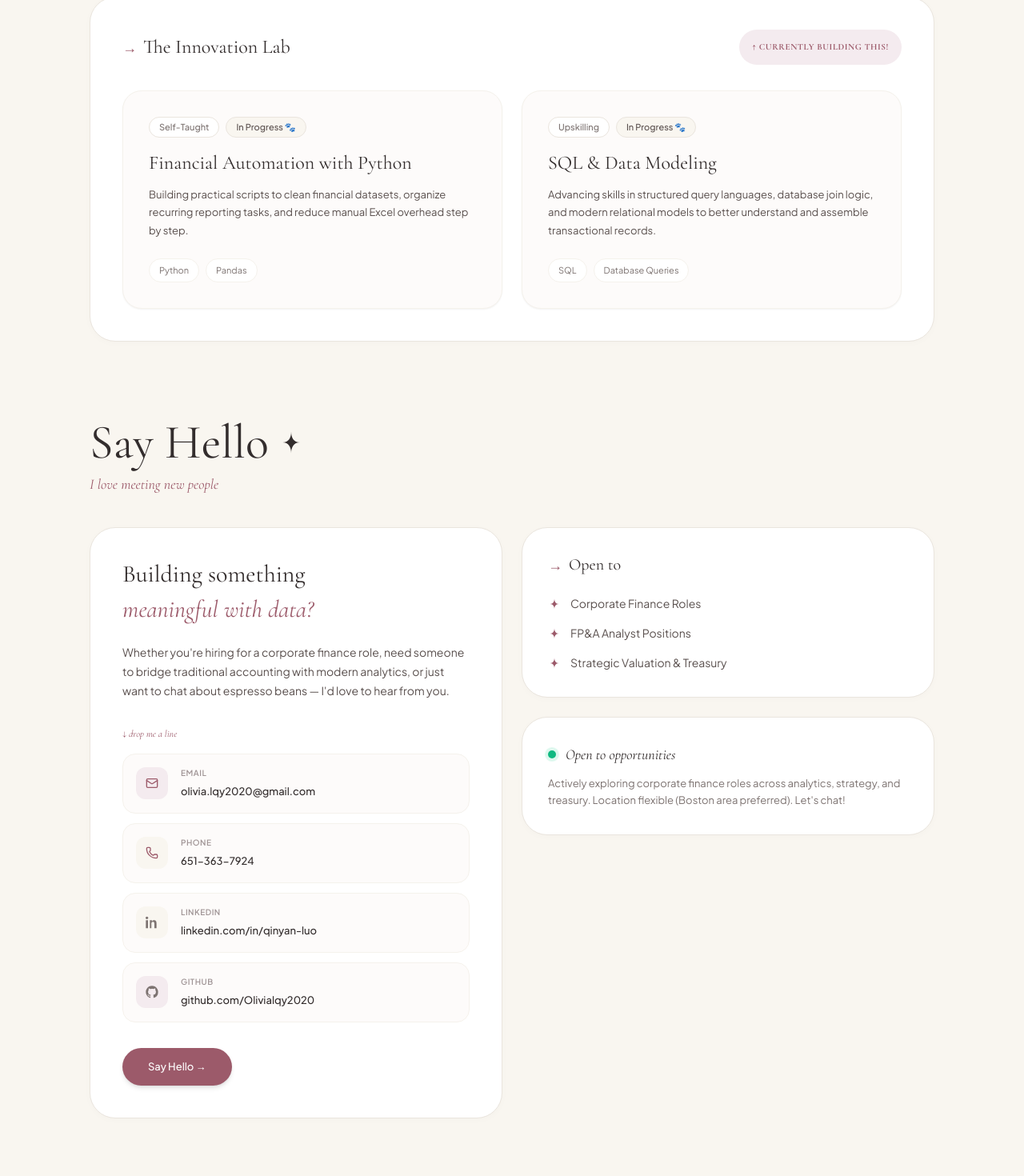
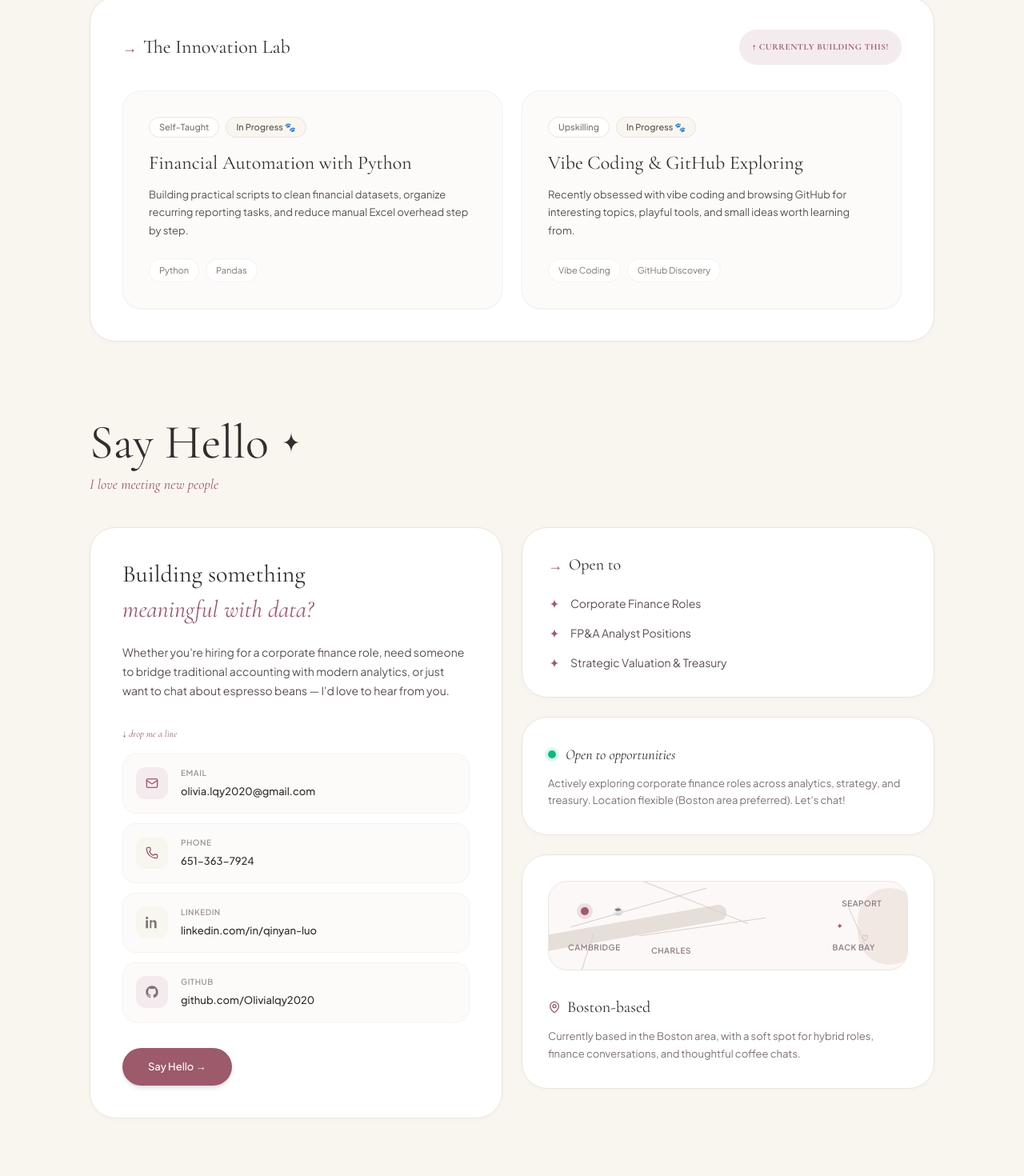
Before and after one commit to Olivialqy2020/olivia-portfolio, a React (Vite) app: page / in a window 1280 px wide. Shown: the part 2639-4109 px from the top of the page at 80% size. Built offline with nearby package versions, Linux system fonts and the light colour scheme; the HTML template or start-up script is replaced by a standard one.

Commit message:
Update innovation lab and contact location

```diff
--- a/src/App.tsx
+++ b/src/App.tsx
@@ -370,9 +370,9 @@ export default function App() {
               </div>
               <div className="bg-[#FDFBFA] border border-[#F5F2EC] rounded-[24px] p-8 hover:border-[#EAE5DE] transition-colors group shadow-sm">
                 <div className="flex items-center gap-2 mb-4"><span className="px-3 py-1 rounded-full border border-[#EAE5DE] text-[#7D7371] text-[11px] font-medium bg-white">Upskilling</span><span className="px-3 py-1 rounded-full bg-[#F9F6F0] text-[#5A504E] text-[11px] font-medium flex items-center gap-1 border border-[#EAE5DE]">In Progress 🐾</span></div>
-                <h4 className="font-serif-elegant text-2xl text-[#332D2D] mb-3">SQL & Data Modeling</h4>
-                <p className="text-[13px] text-[#5A504E] leading-[1.7] mb-6">Advancing skills in structured query languages, database join logic, and modern relational models to better understand and assemble transactional records.</p>
-                <div className="flex flex-wrap gap-2"><span className="px-3 py-1.5 rounded-full bg-white border border-[#F5F2EC] text-[#7D7371] text-[11px]">SQL</span><span className="px-3 py-1.5 rounded-full bg-white border border-[#F5F2EC] text-[#7D7371] text-[11px]">Database Queries</span></div>
+                <h4 className="font-serif-elegant text-2xl text-[#332D2D] mb-3">Vibe Coding & GitHub Exploring</h4>
+                <p className="text-[13px] text-[#5A504E] leading-[1.7] mb-6">Recently obsessed with vibe coding and browsing GitHub for interesting topics, playful tools, and small ideas worth learning from.</p>
+                <div className="flex flex-wrap gap-2"><span className="px-3 py-1.5 rounded-full bg-white border border-[#F5F2EC] text-[#7D7371] text-[11px]">Vibe Coding</span><span className="px-3 py-1.5 rounded-full bg-white border border-[#F5F2EC] text-[#7D7371] text-[11px]">GitHub Discovery</span></div>
               </div>
             </div>
           </div>
@@ -404,6 +404,29 @@ export default function App() {
                 <div className="flex items-center gap-3 mb-3"><span className="relative flex h-2.5 w-2.5"><span className="animate-ping absolute inline-flex h-full w-full rounded-full bg-emerald-400 opacity-75"></span><span className="relative inline-flex rounded-full h-2.5 w-2.5 bg-emerald-500"></span></span><span className="font-serif-elegant italic text-lg text-[#332D2D]">{text.availability}</span></div>
                 <p className="text-[13px] text-[#7D7371] leading-relaxed">{text.availabilityBody}</p>
               </div>
+              <div className="bg-white border border-[#EAE5DE] rounded-[32px] p-8 shadow-[0_2px_10px_rgba(0,0,0,0.02)] overflow-hidden relative">
+                <div className="absolute inset-x-8 top-8 h-28 rounded-[24px] bg-[#FCF8F7] border border-[#EAE5DE] overflow-hidden">
+                  <div className="absolute -left-4 top-12 h-5 w-60 rotate-[-10deg] rounded-full bg-[#E6DED8]" />
+                  <div className="absolute right-[-18px] top-2 h-24 w-20 rounded-full bg-[#F1E8E4]" />
+                  <div className="absolute left-6 top-8 h-px w-44 rotate-[-16deg] bg-[#D8CFC7]" />
+                  <div className="absolute left-16 top-4 h-px w-48 rotate-[22deg] bg-[#D8CFC7]" />
+                  <div className="absolute left-28 top-14 h-px w-40 rotate-[-8deg] bg-[#D8CFC7]" />
+                  <div className="absolute left-12 top-16 h-12 w-px rotate-[18deg] bg-[#D8CFC7]" />
+                  <div className="absolute right-16 top-6 h-14 w-px rotate-[-24deg] bg-[#D8CFC7]" />
+                  <span className="absolute left-10 top-8 h-2.5 w-2.5 rounded-full bg-[#9C5A6A] shadow-[0_0_0_5px_rgba(156,90,106,0.16)]" />
+                  <span className="absolute left-20 top-7 text-[11px] text-[#9C5A6A]">☕</span>
+                  <span className="absolute right-20 top-12 text-[10px] text-[#9C5A6A]">✦</span>
+                  <span className="absolute right-12 bottom-8 text-[10px] text-[#9C5A6A]">♡</span>
+                  <span className="absolute left-6 bottom-5 text-[10px] font-semibold uppercase tracking-wider text-[#8D7D7E]">Cambridge</span>
+                  <span className="absolute left-32 bottom-4 text-[10px] font-semibold uppercase tracking-wider text-[#8D7D7E]">Charles</span>
+                  <span className="absolute right-8 top-5 text-[10px] font-semibold uppercase tracking-wider text-[#8D7D7E]">Seaport</span>
+                  <span className="absolute right-10 bottom-5 text-[10px] font-semibold uppercase tracking-wider text-[#8D7D7E]">Back Bay</span>
+                </div>
+                <div className="relative pt-36">
+                  <h3 className="font-serif-elegant text-xl text-[#332D2D] mb-3 flex items-center gap-2"><MapPin className="w-4 h-4 text-[#9C5A6A]" /> Boston-based</h3>
+                  <p className="text-[13px] text-[#7D7371] leading-relaxed">Currently based in the Boston area, with a soft spot for hybrid roles, finance conversations, and thoughtful coffee chats.</p>
+                </div>
+              </div>
             </div>
           </div>
         </div>
```
